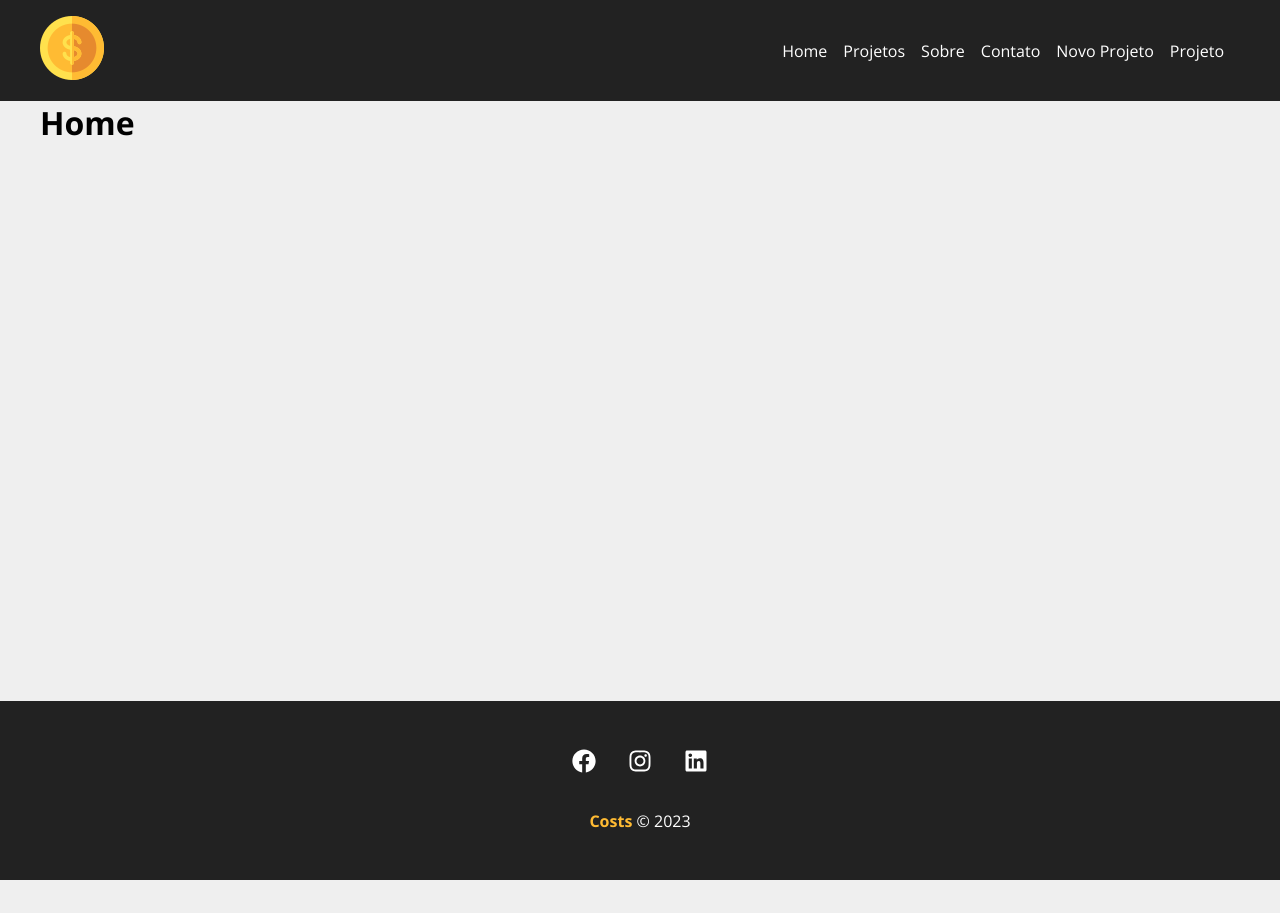
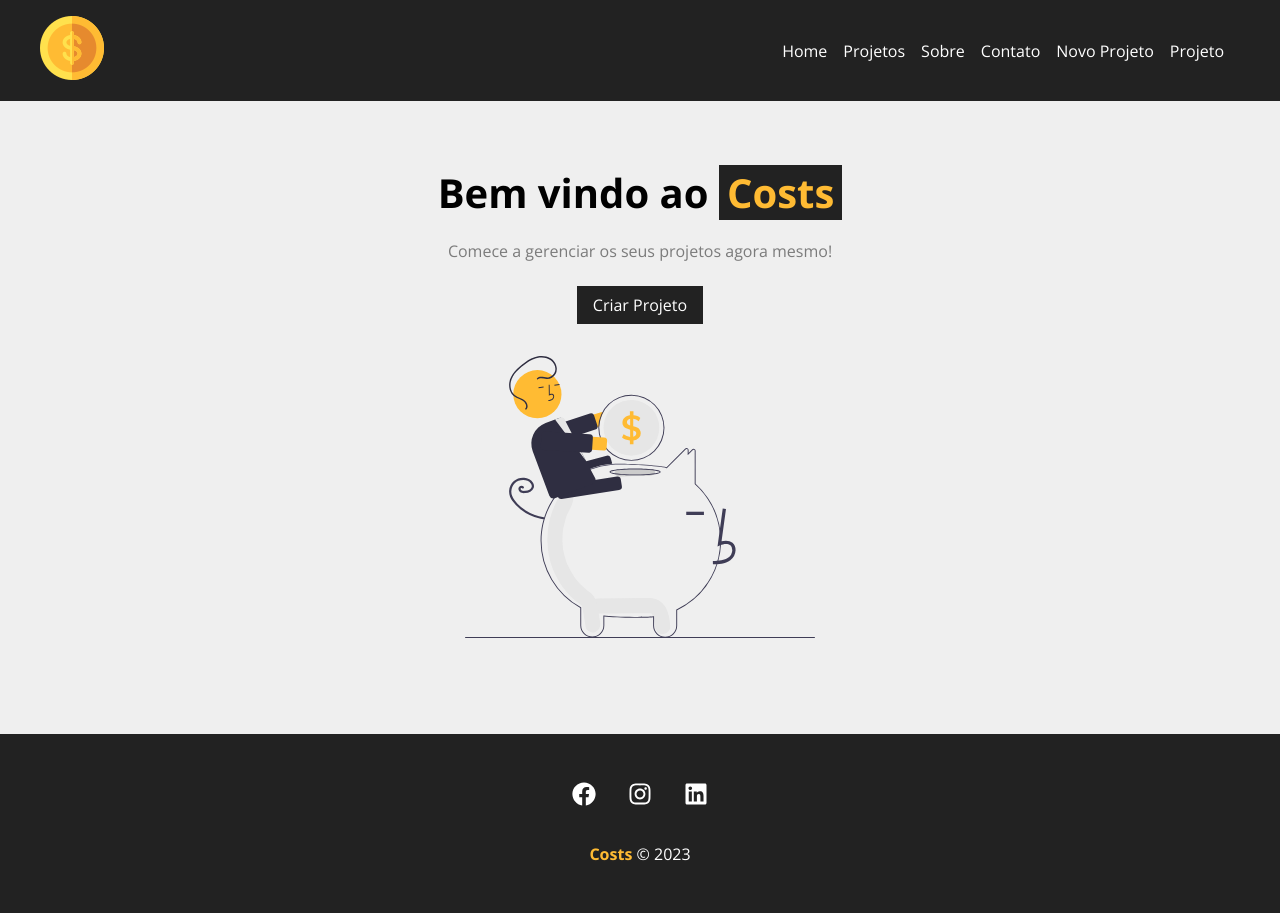
Before and after one commit to giovanep4mg/Projeto_Costs, a React (Create React App) app: page / in a window 1280 px wide. Before the commit the page ends 880 px from the top, so only its background shows below. Built offline with nearby package versions, Linux system fonts and the light colour scheme.

Commit message:
aula 20 criando a pagina home

```diff
--- /dev/null
+++ b/src/Components/Layout/LinkButton/LinkButton.js
@@ -0,0 +1,11 @@
+import styles from './LinkButton.module.css';
+import {Link} from 'react-router-dom';
+
+function LinkButton({to, text}){
+    return(
+        <Link className={styles.btn} to={to}>
+            {text}
+        </Link>
+    )
+}
+export default LinkButton;
--- /dev/null
+++ b/src/Components/Layout/LinkButton/LinkButton.module.css
@@ -0,0 +1,11 @@
+.btn{
+    background-color: #222;
+    color: #fff;
+    padding: 0.5em 1em;
+    text-decoration: none;
+    transition: 0.5s;
+}
+
+.btn:hover{
+    color: #ffbb33;
+}
--- a/src/Components/pages/Home/Home.js
+++ b/src/Components/pages/Home/Home.js
@@ -1,8 +1,16 @@
+import styles from './Home.module.css';
+
+import savings from '../../../img/savings.svg';
+import LinkButton from '../../Layout/LinkButton/LinkButton';
+
 function Home(){
     return(
-        <>
-            <h1>Home</h1>
-        </>
+        <section className={styles.home_container}>
+            <h1>Bem vindo ao <span>Costs</span></h1>
+            <p>Comece a gerenciar os seus projetos agora mesmo!</p>
+            <LinkButton to="/newproject" text="Criar Projeto" />
+            <img src={savings} alt="Costs"/>
+        </section>
     )
 }
 export default Home;
--- /dev/null
+++ b/src/Components/pages/Home/Home.module.css
@@ -0,0 +1,29 @@
+.home_container{
+    width: 100%;
+    display: flex;
+    flex-direction: column;
+    align-items: center;
+    justify-content: center;
+    padding: 4em;
+}
+
+.home_container h1 {
+    font-size: 2.5em;
+    margin-bottom: .5em;
+}
+
+.home_container h1 span{
+    color: #ffbb33;
+    padding: 0 0.2em;
+    background-color: #222;
+}
+
+.home_container p {
+    margin-bottom: 1.5em;
+    color: #7b7b7b;
+}
+
+.home_container img {
+    width: 350px;
+    margin: 2em 0;
+}
```
